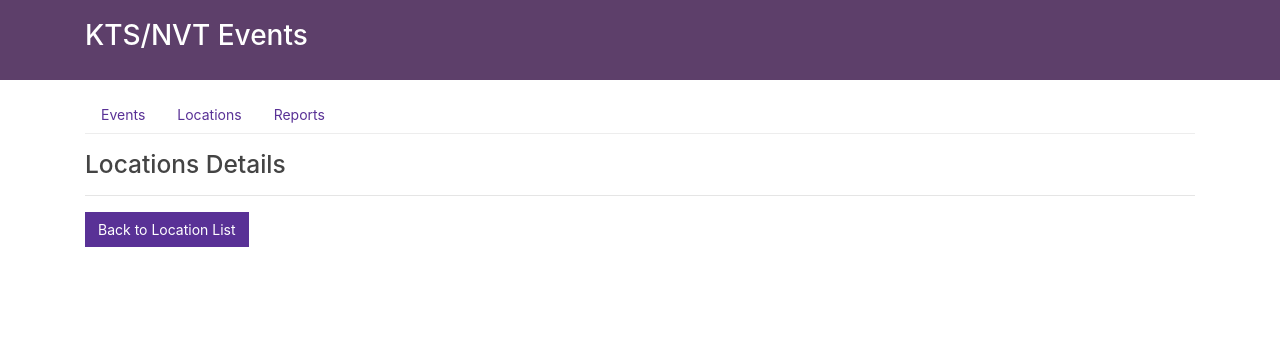
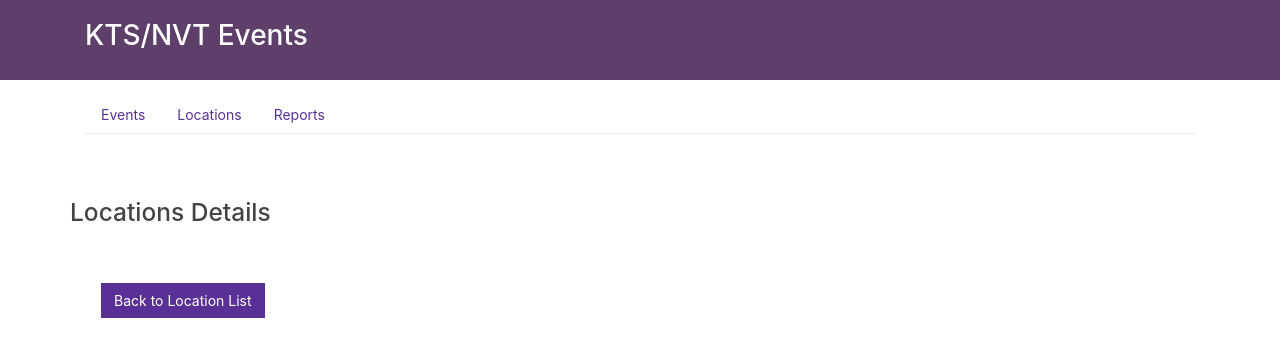
Before and after one commit to gluvajicb/KTS-NVT, an Angular app in the folder Frontend/Angular-NVT/: page /locations/details/1 in a window 1280 px wide. Shown: the top 356 px of the page. Built offline with nearby package versions, Linux system fonts and the light colour scheme; no server answers.

Commit message:
Location details style added

```diff
--- a/Frontend/Angular-NVT/src/app/locations/location-details/location-details.component.html
+++ b/Frontend/Angular-NVT/src/app/locations/location-details/location-details.component.html
@@ -1,8 +1,13 @@
-<h3>Locations Details</h3>
+<div class="row">
+  <h3 class="mt-5">Locations Details</h3>
+  <hr/>
+</div>
+<div *ngIf="location" class="row">
+  <div class="col-md-7">
+    <app-sector-canvas [sectors]="location.sectors" [editable]="false"></app-sector-canvas>
+  </div>
 
-<hr/>
-<div *ngIf="location">
-  <div>
+  <div class="col-md-4 mt-5">
     <div>
       <label><b>Id: </b></label> {{location.id}}
     </div>
@@ -13,9 +18,7 @@
       <label><b>Address: </b></label> {{location.address}}
     </div>
   </div>
-
-  <div>
-    <app-sector-canvas [sectors]="location.sectors" [editable]="false"></app-sector-canvas>
-  </div>
 </div>
-<button (click)="backToList()" class="btn btn-primary">Back to Location List</button><br>
+<div class="row ml-3 mt-5 mb-5">
+  <button (click)="backToList()" class="btn btn-primary">Back to Location List</button><br>
+</div>
```
